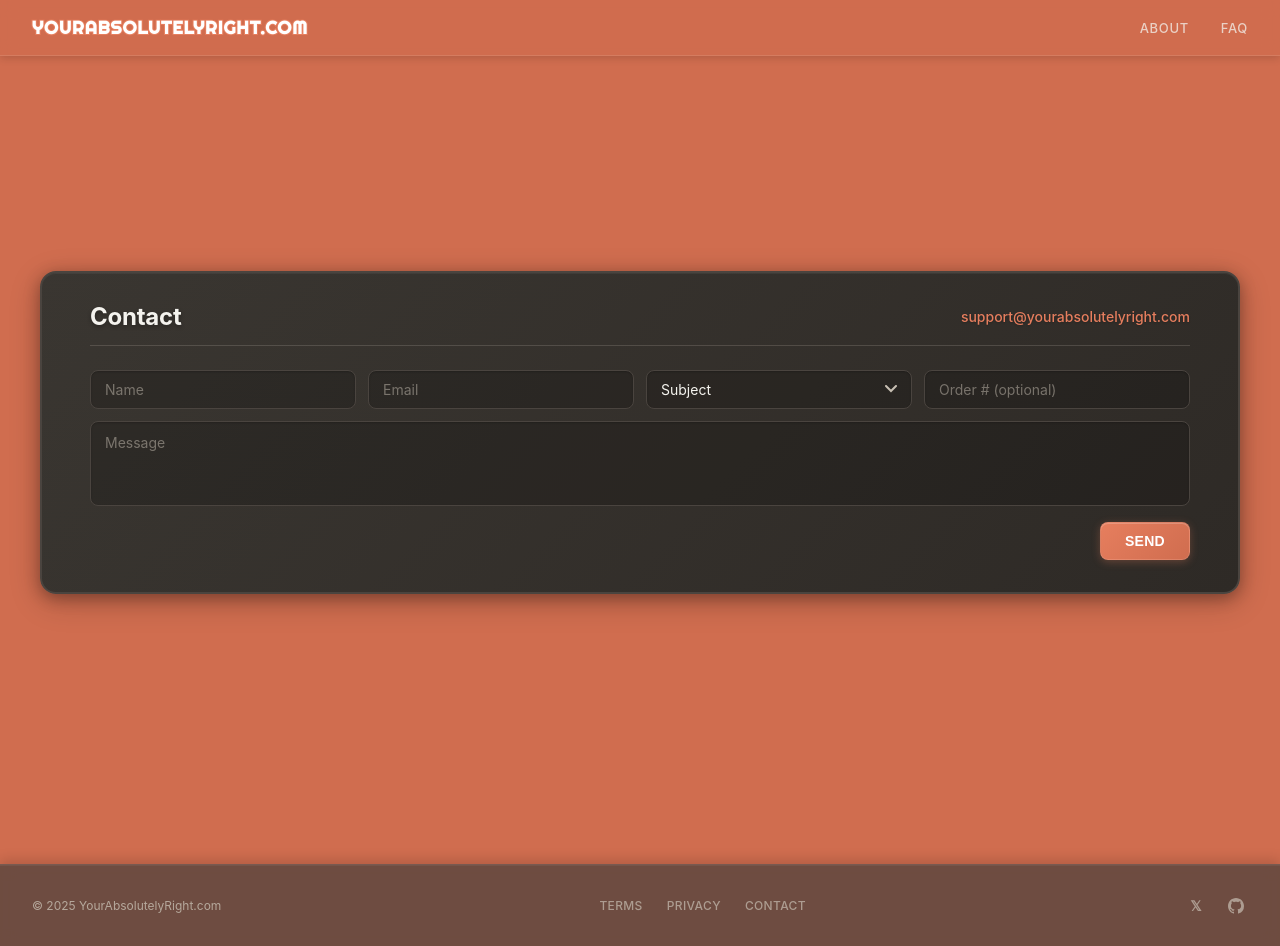
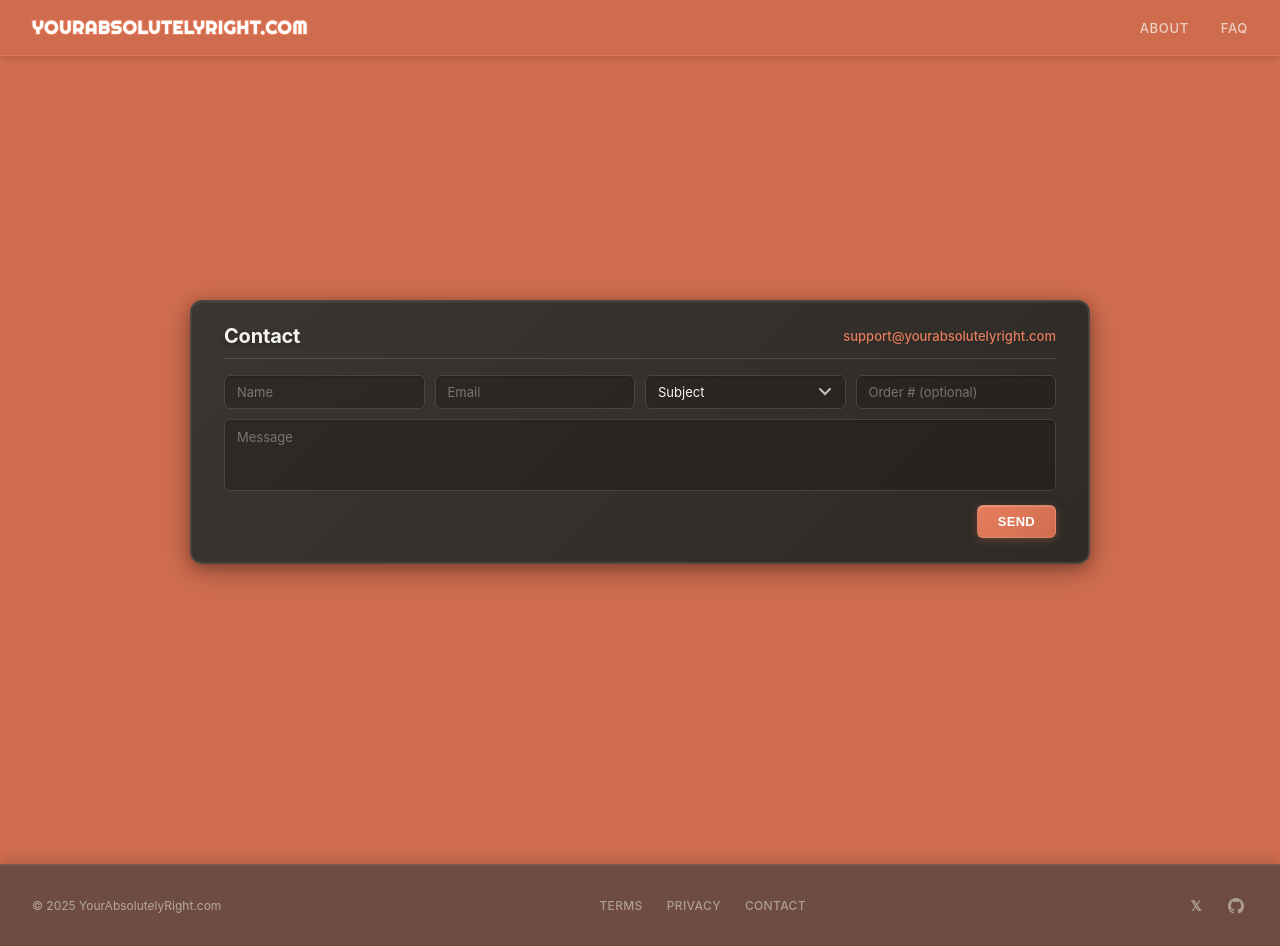
Before and after one commit to PedroMesaJr/yourabsolutelyright, a React (Create React App) app in the folder frontend/: page /contact in a window 1280 px wide. Built offline with nearby package versions, Linux system fonts and the light colour scheme; no server answers.

Commit message:
Production

```diff
--- a/frontend/src/styles/Contact.css
+++ b/frontend/src/styles/Contact.css
@@ -12,7 +12,7 @@
 }
 
 .contact-container {
-  max-width: 1200px;
+  max-width: 900px;
   width: 100%;
   margin: 0 auto;
 }
@@ -20,8 +20,8 @@
 .contact-card {
   background: linear-gradient(135deg, #3A3631 0%, #2E2A26 100%);
   border: 2px solid #4A443F;
-  border-radius: 16px;
-  padding: 2rem 3rem;
+  border-radius: 12px;
+  padding: 1.5rem 2rem;
   box-shadow:
     0 4px 16px rgba(0, 0, 0, 0.3),
     0 8px 32px rgba(0, 0, 0, 0.2),
@@ -61,13 +61,13 @@
   display: flex;
   align-items: center;
   justify-content: space-between;
-  margin-bottom: 1.5rem;
-  padding-bottom: 1rem;
+  margin-bottom: 1rem;
+  padding-bottom: 0.75rem;
   border-bottom: 1px solid rgba(199, 191, 179, 0.2);
 }
 
 .contact-title {
-  font-size: 1.5rem;
+  font-size: 1.25rem;
   font-weight: 700;
   color: #F4F3EE;
   margin: 0;
@@ -77,7 +77,7 @@
 }
 
 .contact-email-link {
-  font-size: 0.875rem;
+  font-size: 0.8125rem;
   font-weight: 500;
   color: #E67E5E;
   text-decoration: none;
@@ -98,8 +98,8 @@
 .form-row {
   display: grid;
   grid-template-columns: repeat(4, 1fr);
-  gap: 0.75rem;
-  margin-bottom: 0.75rem;
+  gap: 0.625rem;
+  margin-bottom: 0.625rem;
 }
 
 .form-group {
@@ -112,9 +112,9 @@
   width: 100%;
   background: rgba(0, 0, 0, 0.2);
   border: 1px solid #4A443F;
-  border-radius: 8px;
-  padding: 0.625rem 0.875rem;
-  font-size: 0.875rem;
+  border-radius: 6px;
+  padding: 0.5rem 0.75rem;
+  font-size: 0.8125rem;
   color: #F4F3EE;
   font-family: inherit;
   transition: all 200ms ease;
@@ -154,19 +154,19 @@
 
 .form-textarea {
   resize: none;
-  min-height: 70px;
-  line-height: 1.5;
-  margin-bottom: 0.75rem;
+  min-height: 60px;
+  line-height: 1.4;
+  margin-bottom: 0.625rem;
 }
 
 .form-error {
   background: rgba(139, 0, 0, 0.2);
   border: 1px solid rgba(139, 0, 0, 0.4);
-  border-radius: 8px;
-  padding: 0.625rem;
-  margin-bottom: 0.75rem;
+  border-radius: 6px;
+  padding: 0.5rem;
+  margin-bottom: 0.625rem;
   color: #FFB3B3;
-  font-size: 0.8125rem;
+  font-size: 0.75rem;
   text-align: center;
 }
 
@@ -174,9 +174,9 @@
   background: linear-gradient(135deg, #E67E5E 0%, #D06D4F 100%);
   color: #FFFFFF;
   border: 1px solid rgba(255, 255, 255, 0.1);
-  border-radius: 8px;
-  padding: 0.625rem 1.5rem;
-  font-size: 0.875rem;
+  border-radius: 6px;
+  padding: 0.5rem 1.25rem;
+  font-size: 0.8125rem;
   font-weight: 600;
   cursor: pointer;
   transition: all 250ms cubic-bezier(0.4, 0, 0.2, 1);
@@ -306,7 +306,7 @@
 /* Responsive styles */
 @media (max-width: 1024px) {
   .contact-container {
-    max-width: 900px;
+    max-width: 750px;
   }
 
   .form-row {
```
